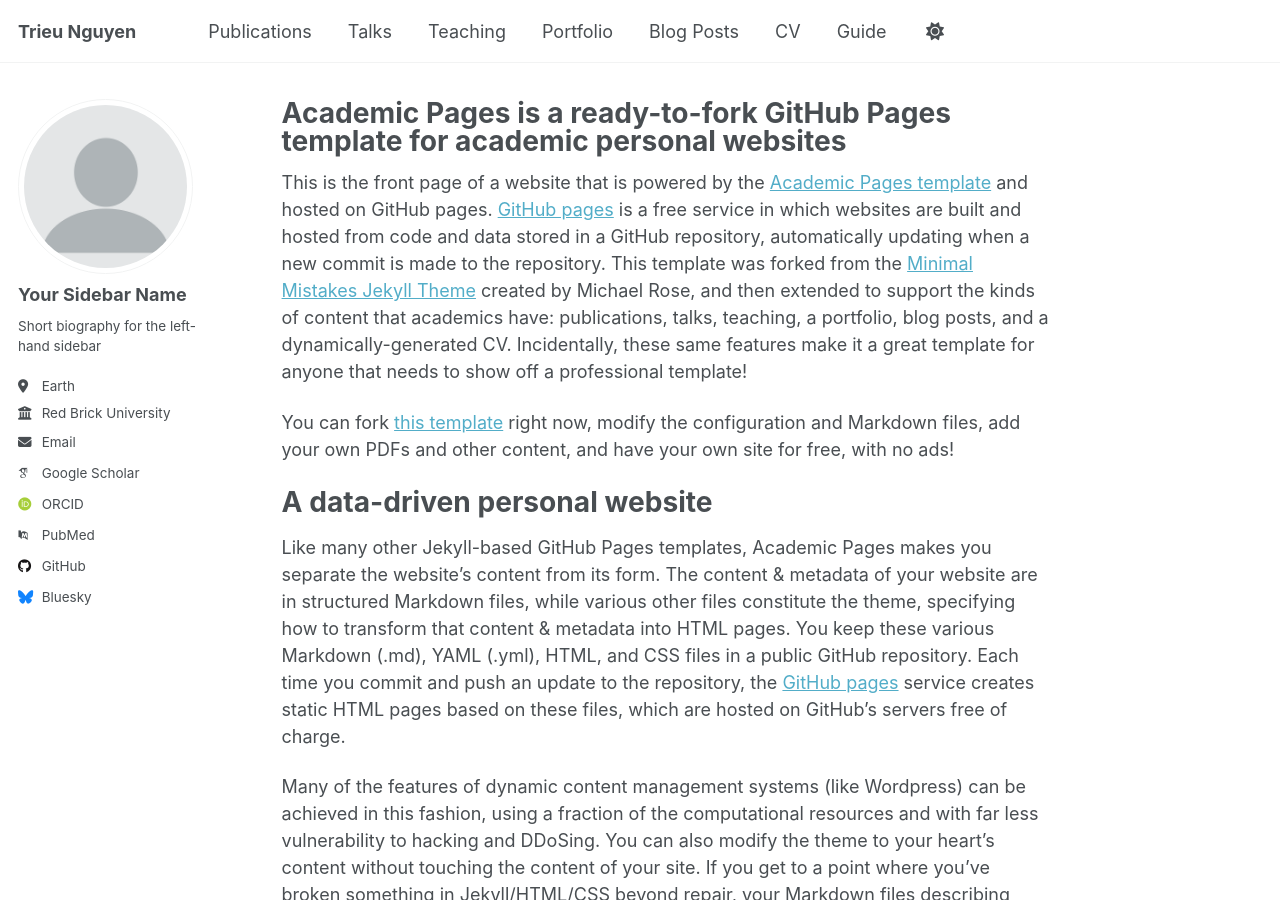
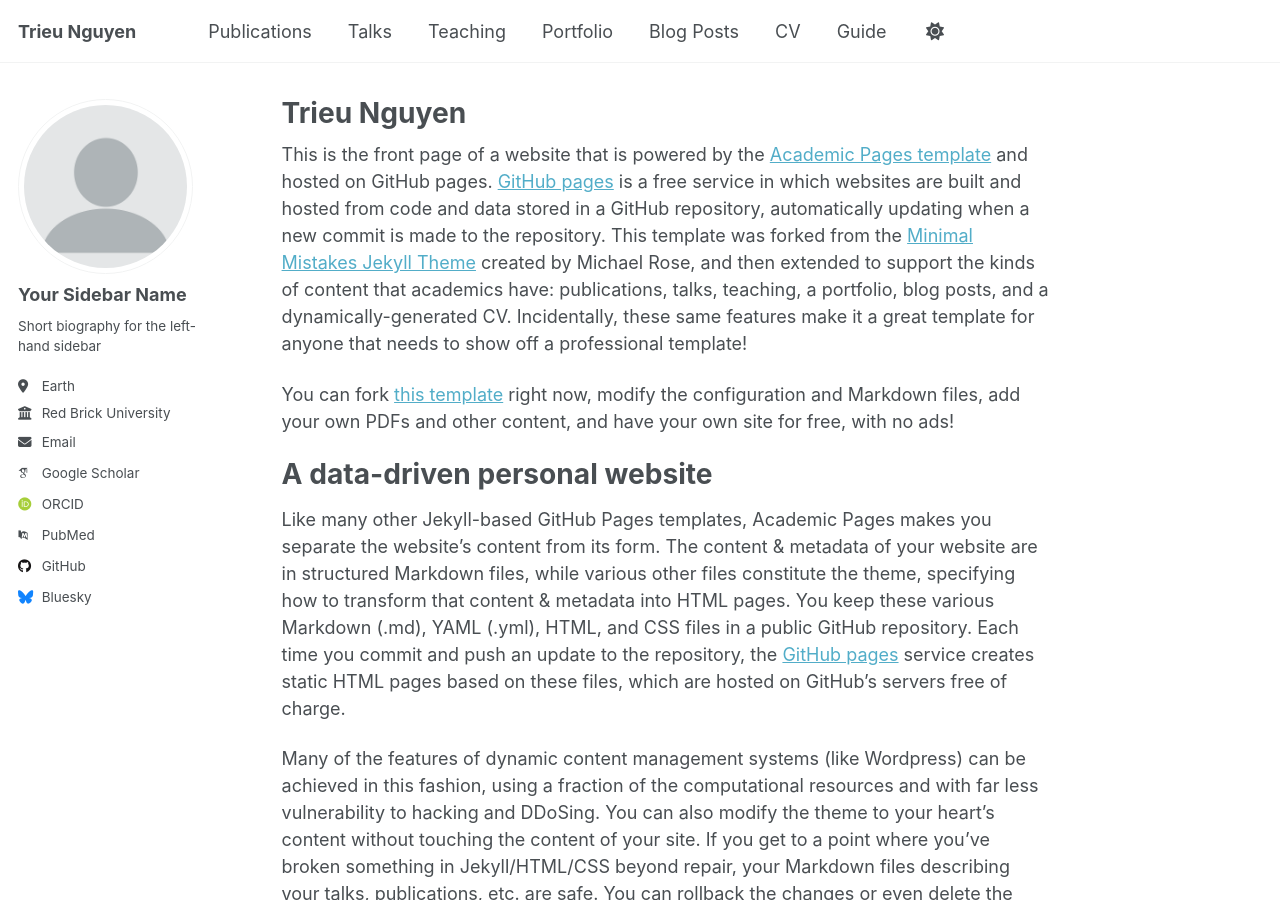
Before and after one commit to nnhoangtrieu/nnhoangtrieu.github.io, a Jekyll site: the page built from _pages/about.md, in a window 1280 px wide and 900 px high. Built offline with Jekyll 4.4.1, drawn with Linux system fonts in a browser that asks for light colours; some web fonts are replaced; a script that is not in the unit is left out.

Commit message:
Update about.md

```diff
--- a/_pages/about.md
+++ b/_pages/about.md
@@ -1,6 +1,6 @@
 ---
 permalink: /
-title: "Academic Pages is a ready-to-fork GitHub Pages template for academic personal websites"
+title: "Trieu Nguyen"
 author_profile: true
 redirect_from:
   - /about/
```
